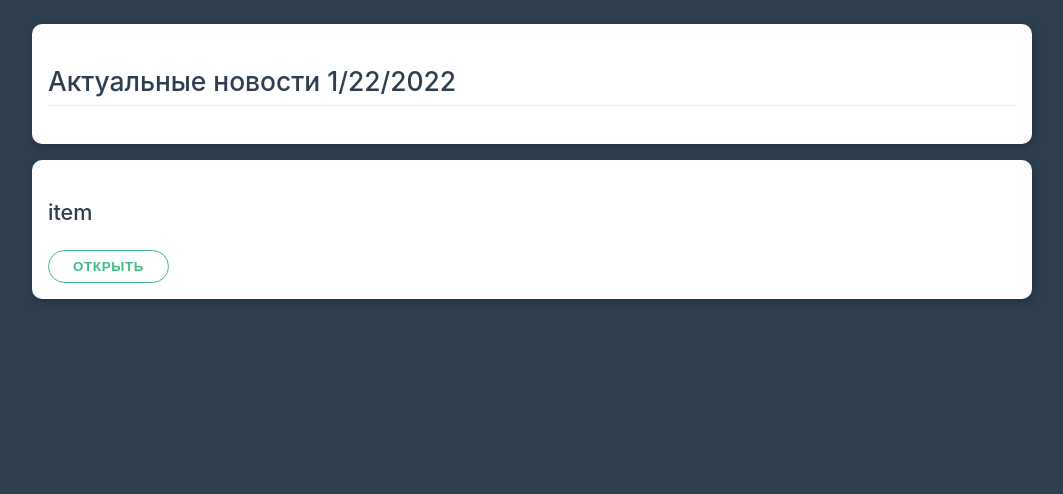
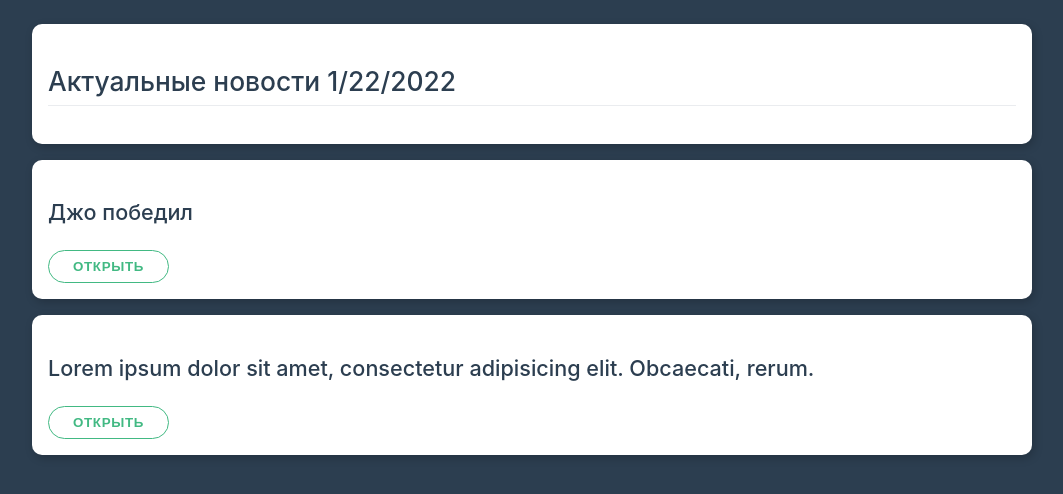
Before and after one commit to Krevetco/vue_min_2, a Vue app: page / in a window 1280 px wide. Shown: the top 494 px of the page, without its empty margins (108-1171 px from the left). Built offline with nearby package versions, Linux system fonts and the light colour scheme.

Commit message:
Pass props to news

```diff
--- a/src/App.vue
+++ b/src/App.vue
@@ -4,7 +4,12 @@
       <h2>Актуальные новости {{ now }}</h2>
     </div>
 
-    <app-news></app-news>
+    <app-news
+      :title="item.title"
+      :key="item.id"
+      v-for="item in news"
+      :id="item.id"
+    ></app-news>
   </div>
 </template>
 
@@ -15,8 +20,17 @@ export default {
     return {
       now: new Date().toLocaleDateString(),
       news: [
-        'Джо победил',
-        'Lorem ipsum dolor sit amet, consectetur adipisicing elit. Obcaecati, rerum.'
+        {
+          title: 'Джо победил',
+          id: 1,
+          isOpen: false
+        },
+        {
+          title: 'Lorem ipsum dolor sit amet, consectetur adipisicing elit. Obcaecati, rerum.',
+          id: 2,
+          isOpen: false
+        },
+
       ]
     }
   },
--- a/src/AppNews.vue
+++ b/src/AppNews.vue
@@ -1,6 +1,6 @@
 <template>
-  <div class="card" :key="item">
-    <h3>{{ item }}</h3>
+  <div class="card" :key="title">
+    <h3>{{ title }}</h3>
     <button @click="isOpen = !isOpen" class="btn">Открыть</button>
     <p v-if="isOpen">Lorem ipsum dolor sit amet, consectetur adipisicing elit. Animi aperiam atque aut dignissimos officiis perspiciatis possimus sapiente totam ullam veniam.</p>
   </div>
@@ -8,10 +8,29 @@
 
 <script>
 export default {
+  // props: {
+  //   title: String,
+  //   id: Number,
+  //   isOpen: Boolean
+  // },
+  props: {
+    title: {
+      tyep: String,
+      required: true,
+    },
+    id: {
+      tyep: Number,
+      required: true,
+    },
+    isOpen: {
+      tyep: Boolean,
+      required: false,
+      default: false
+    },
+  },
   data () {
     return {
-      item: 'item',
-      isOpen: false
+      //isOpen: false
     }
   }
 }
```
